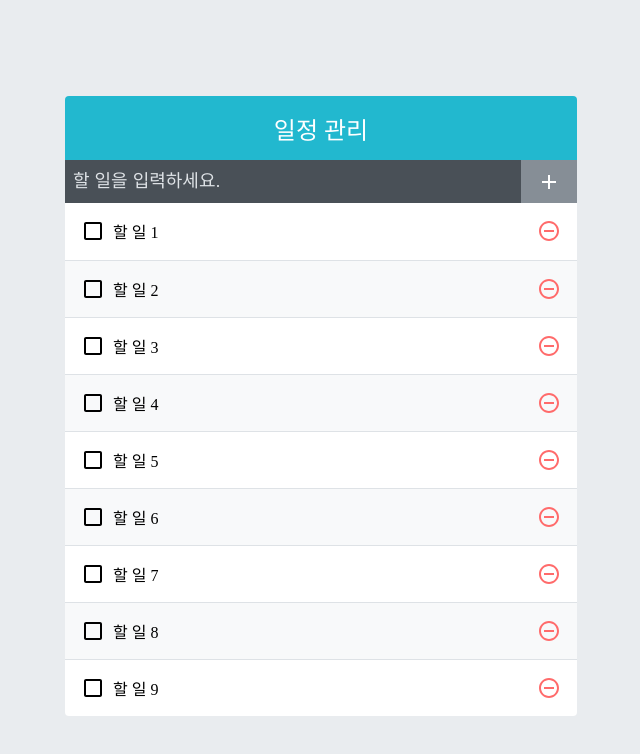
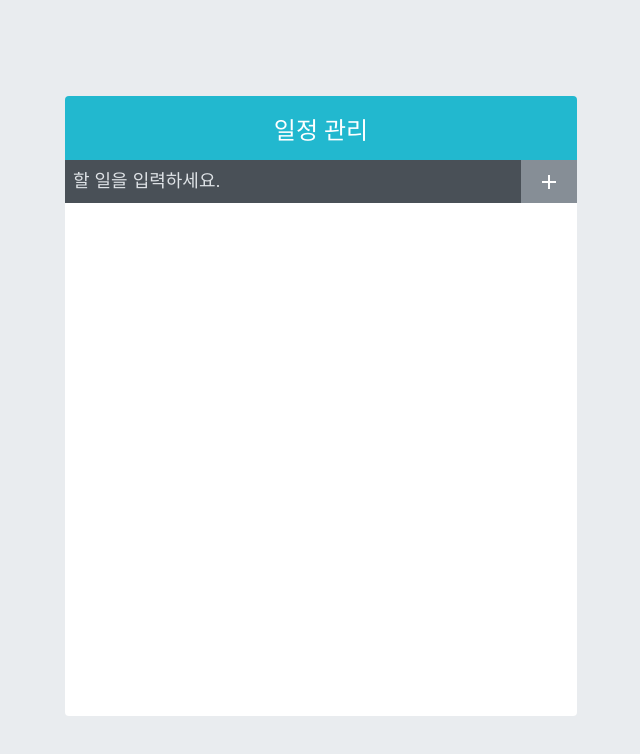
Before and after one commit to hyeonpearl/todo-app-react, a React (Create React App) app: page / in a window 1280 px wide. Shown: the top 754 px of the page, without its empty margins (319-959 px from the left). Built offline with nearby package versions, Linux system fonts and the light colour scheme; the HTML template or start-up script is replaced by a standard one.

Commit message:
Fix: Todo List 초기 상태 수정

```diff
--- a/src/App.js
+++ b/src/App.js
@@ -5,13 +5,13 @@ import TodoTemplate from './components/TodoTemplate';
 
 function createBulkTodos() {
   const array = [];
-  for (let i = 1; i <= 2500; i++) {
-    array.push({
-      id: i,
-      text: `할 일 ${i}`,
-      checked: false,
-    });
-  }
+  // for (let i = 1; i <= 2500; i++) {
+  //   array.push({
+  //     id: i,
+  //     text: `할 일 ${i}`,
+  //     checked: false,
+  //   });
+  // }
   return array;
 }
 
```
